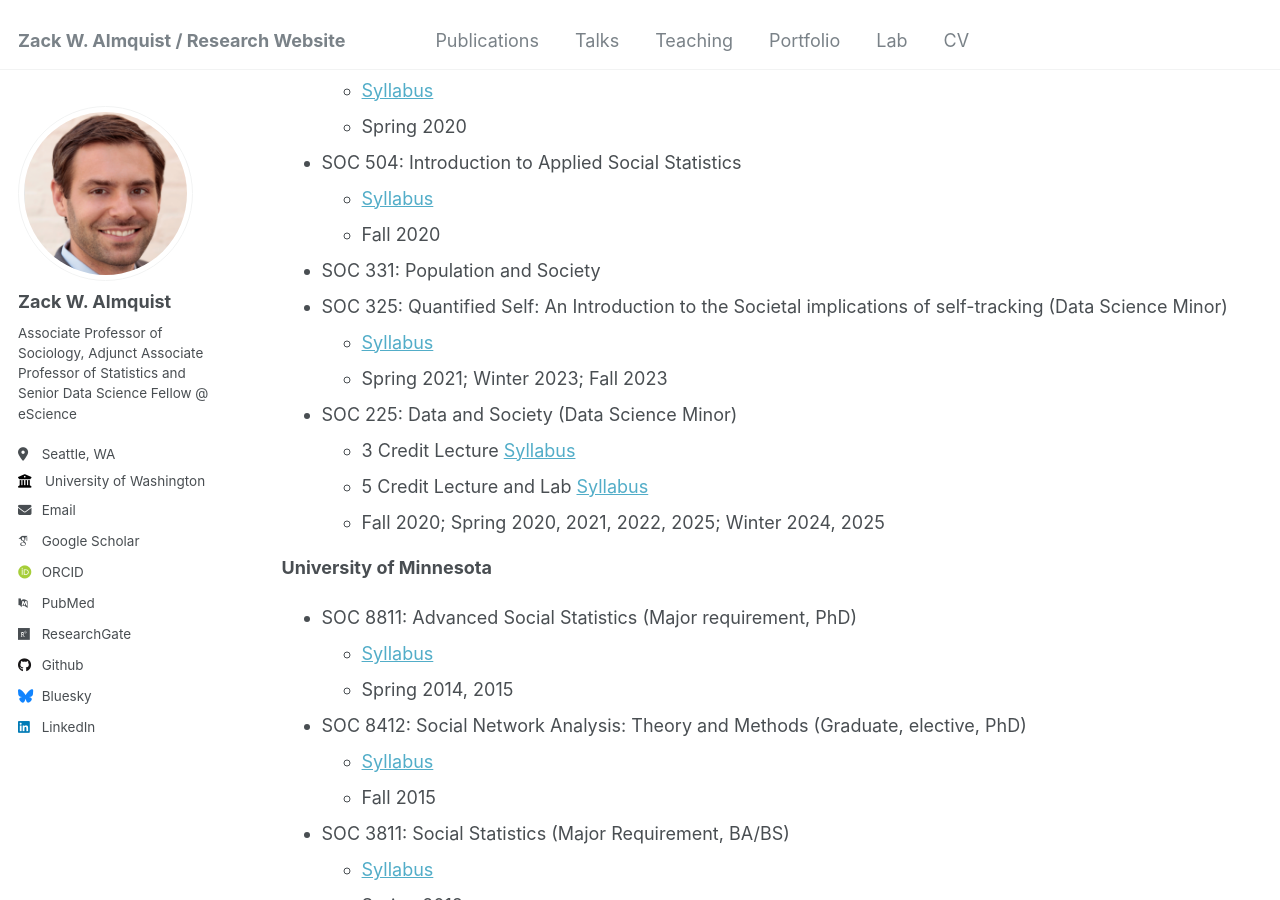
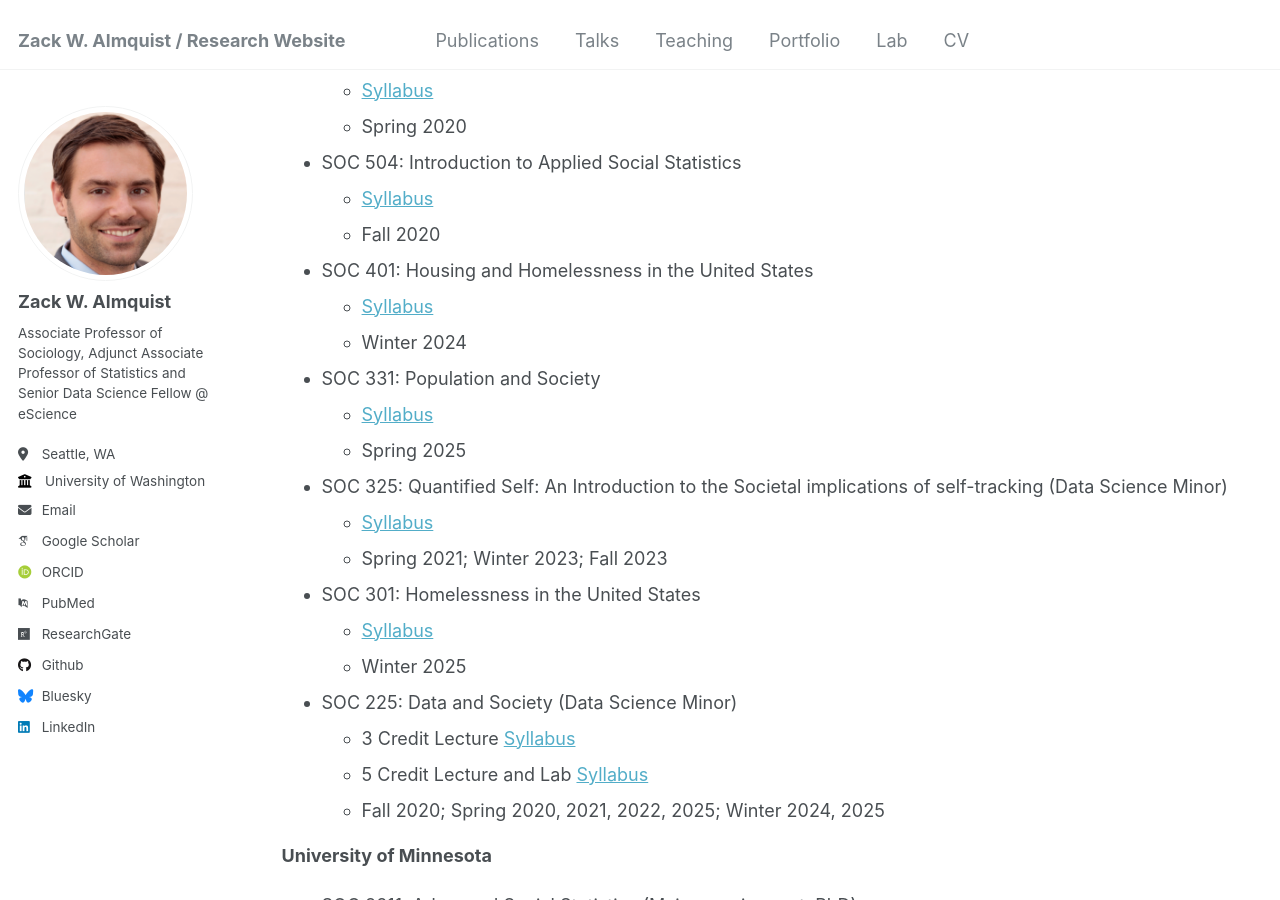
Before and after one commit to zalmquist/zalmquist.github.io, a Jekyll site: the page built from _pages/teaching.md, in a window 1280 px wide and 900 px high, scrolled down 1693 px. Built offline with Jekyll 4.4.1, drawn with Linux system fonts in a browser that asks for light colours; some web fonts are replaced.

Commit message:
Update teaching.md

```diff
--- a/_pages/teaching.md
+++ b/_pages/teaching.md
@@ -62,10 +62,18 @@ Sociology
 * SOC 504: Introduction to Applied Social Statistics
     + [Syllabus](/files/soc_504_syl.pdf)
     + Fall 2020
+* SOC 401: Housing and Homelessness in the United States
+    + [Syllabus](/files/soc_401_syl.pdf)
+    + Winter 2024
 * SOC 331: Population and Society
+    + [Syllabus]()
+    + Spring 2025
 * SOC 325: Quantified Self: An Introduction to the Societal implications of self-tracking (Data Science Minor)
     + [Syllabus](/files/soc_325_syl.pdf)
     + Spring 2021; Winter 2023; Fall 2023
+* SOC 301: Homelessness in the United States
+    + [Syllabus]()
+    + Winter 2025
 * SOC 225: Data and Society (Data Science Minor)
     + 3 Credit Lecture [Syllabus](/files/soc_225_syl.pdf)
     + 5 Credit Lecture and Lab [Syllabus](/files/soc_225_lab_syl.pdf)
```
